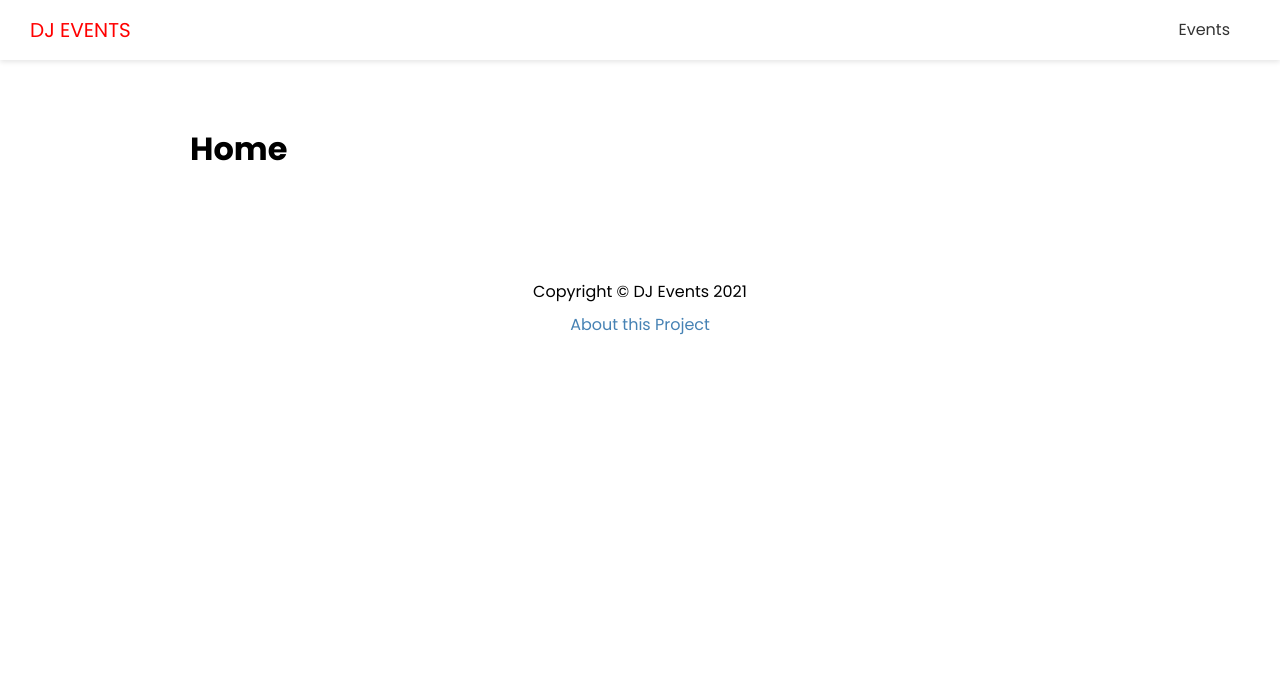
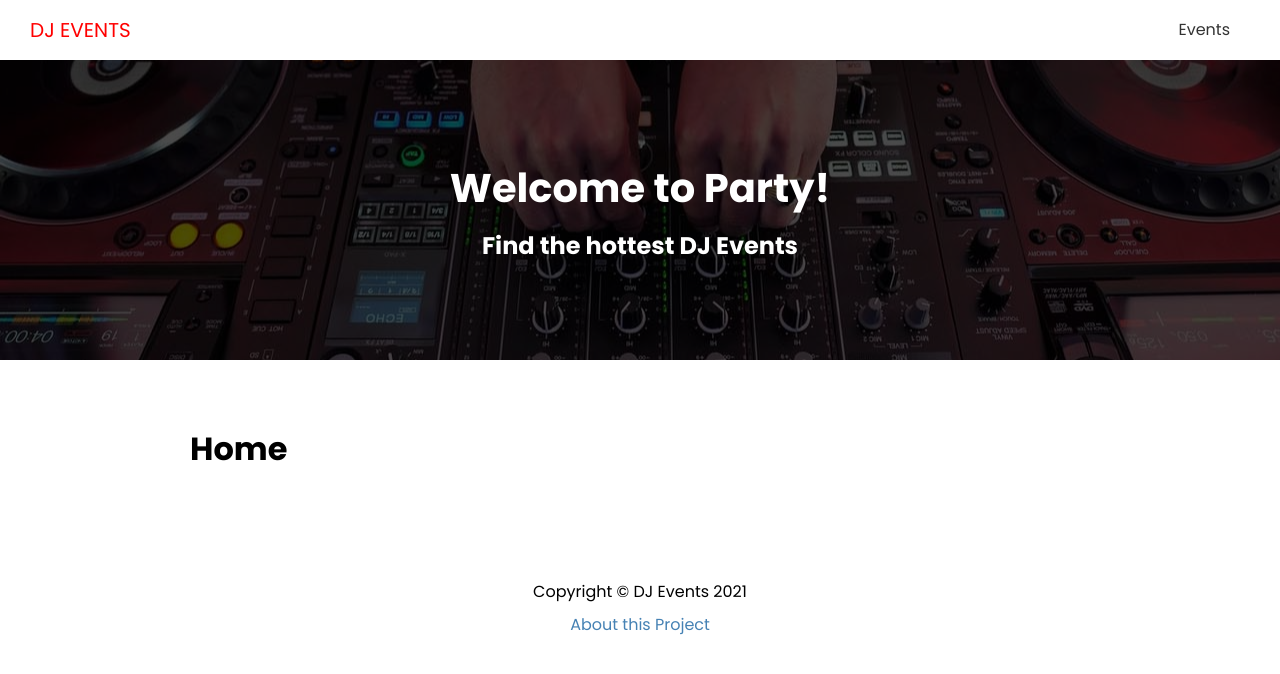
Before and after one commit to patelsaheb1219/dj-events-frontend, a Next.js app: page / in a window 1280 px wide. Shown: the top 674 px of the page. Built offline with nearby package versions, Linux system fonts and the light colour scheme.

Commit message:
Created a showcase component for the homepage only

```diff
--- a/components/Layout.js
+++ b/components/Layout.js
@@ -1,13 +1,17 @@
 // Module Import
 import Head from "next/head";
+import { useRouter } from "next/router";
 
 // Style Imports
 import styles from "@/styles/Layout.module.css";
 import Header from "./Header";
 import Footer from "./Footer";
+import Showcase from "./Showcase";
 
 export default function Layout(props) {
   const { title, keywords, description, children } = props;
+  const router = useRouter();
+
   return (
     <div>
       <Head>
@@ -16,6 +20,7 @@
         <meta name='keywords' content={keywords} />
       </Head>
       <Header />
+      {router.pathname === "/" && <Showcase />}
       <div className={styles.container}>{children}</div>
       <Footer />
     </div>
--- /dev/null
+++ b/components/Showcase.js
@@ -0,0 +1,11 @@
+// File Import
+import styles from "@/styles/Showcase.module.css";
+
+export default function Showcase() {
+  return (
+    <div className={styles.showcase}>
+      <h1>Welcome to Party!</h1>
+      <h2>Find the hottest DJ Events</h2>
+    </div>
+  )
+}
--- /dev/null
+++ b/styles/Showcase.module.css
@@ -0,0 +1,31 @@
+.showcase {
+  height: 300px;
+  width: 100%;
+  background: #000 url('/images/showcase.jpeg') no-repeat center center;
+  color: #fff;
+  position: relative;
+  display: flex;
+  flex-direction: column;
+  align-items: center;
+  justify-content: center;
+  text-align: center;
+}
+
+.showcase::after {
+  content: '';
+  position: absolute;
+  top: 0;
+  left: 0;
+  width: 100%;
+  height: 100%;
+  background-color: rgba(0, 0, 0, 0.7);
+}
+
+.showcase * {
+  z-index: 20;
+}
+
+.showcase h1 {
+  font-size: 40px;
+  margin-bottom: 0;
+}
```
Also changed, not shown: public/images/showcase.jpeg (added).
